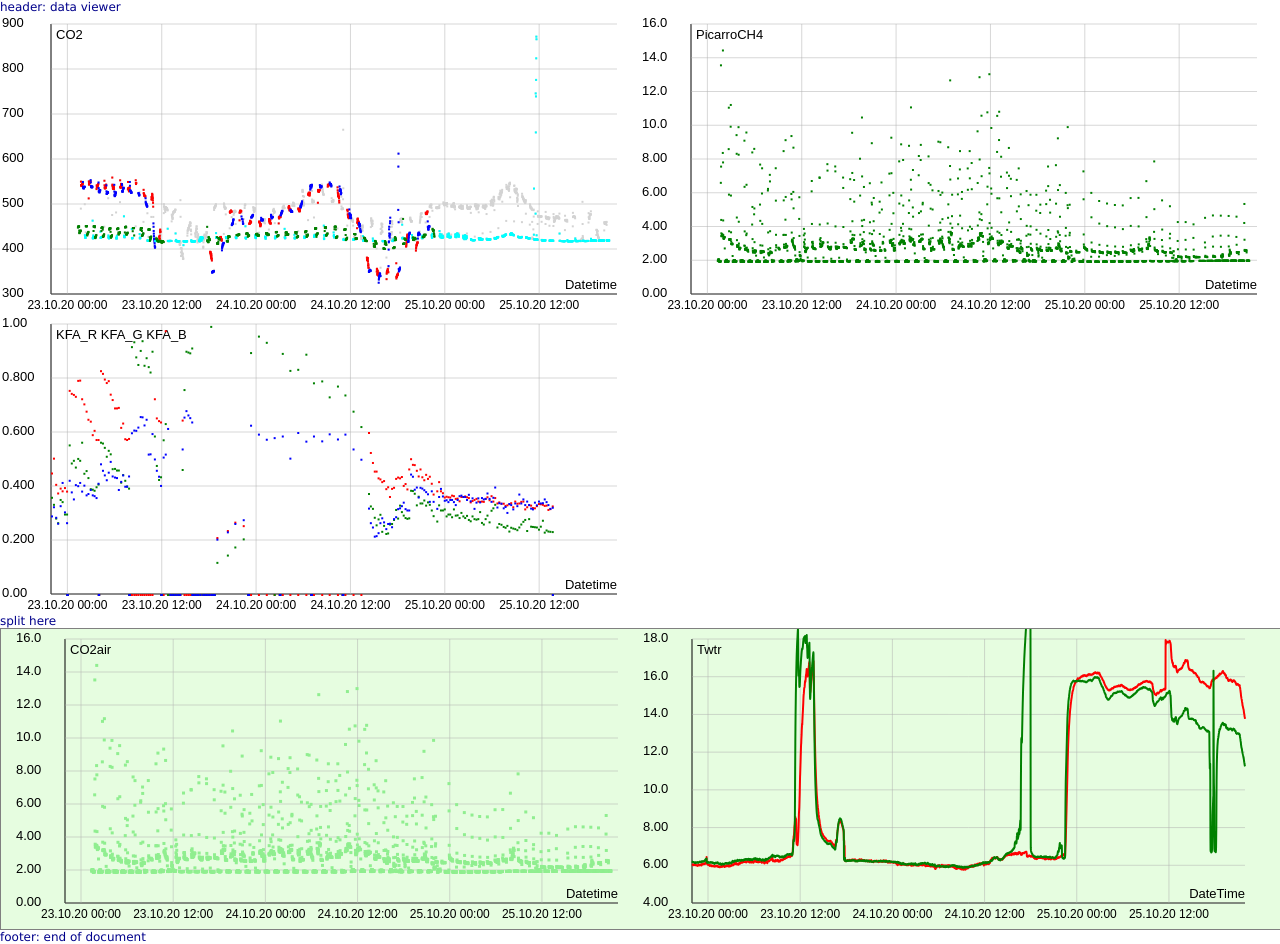
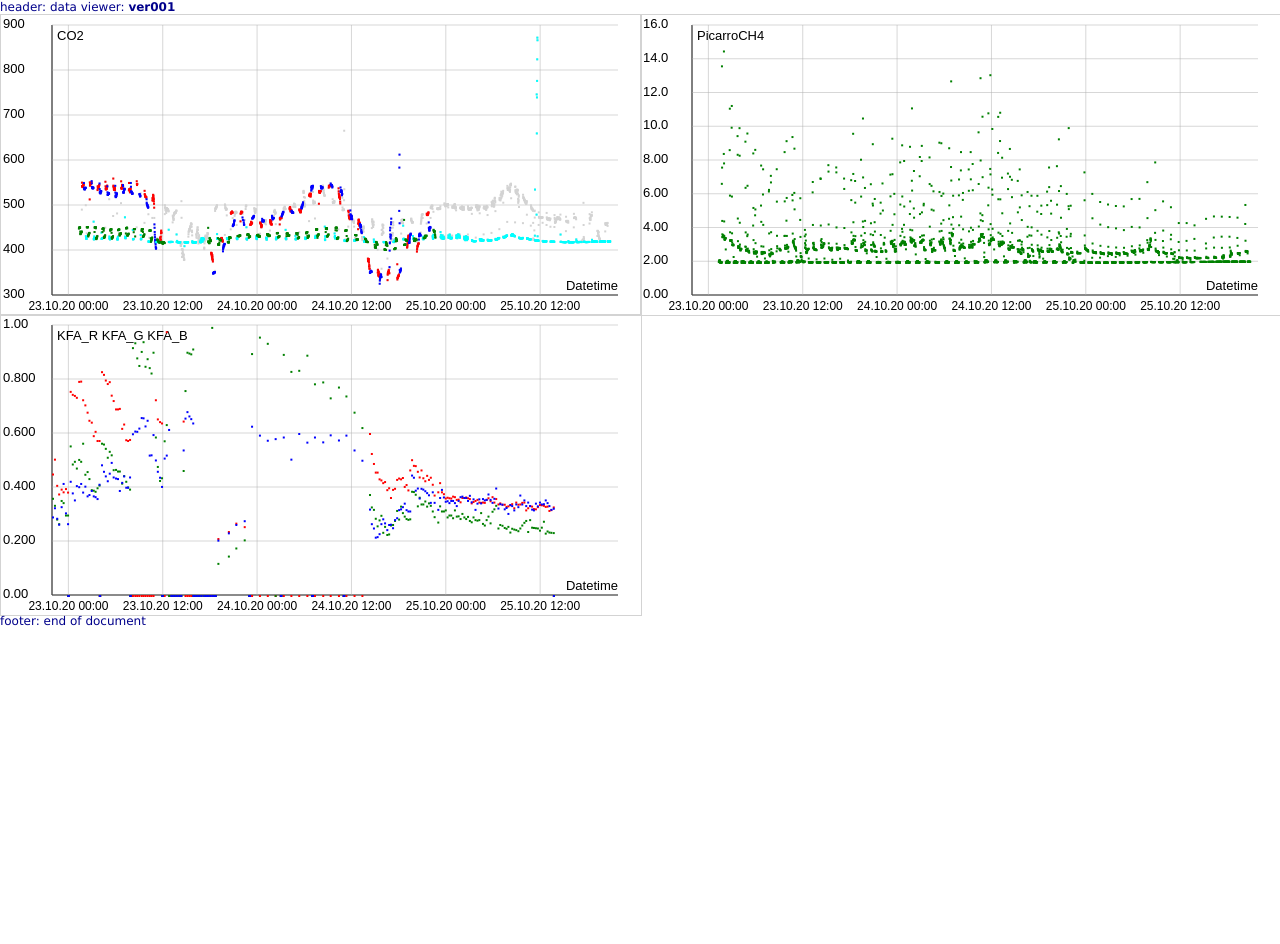
Before and after one commit to pestunov/viewData, a plain HTML site: page index.html in a window 1280 px wide. After the commit the page ends 800 px from the top, so only its background shows below. Drawn offline with Linux system fonts and the light colour scheme.

Commit message:
i dont know

```diff
--- a/code.js
+++ b/code.js
@@ -41,49 +41,4 @@ for (ii in schemaParsed){
 	}
 }
 
-
-
-
-var winWidth = document.documentElement.clientWidth;
-
-var c=document.getElementById("gri1");
-var dw=c.clientWidth; var dh=c.offsetHeight-6;
-var c=document.getElementById("chart11");
-var ctx=c.getContext("2d");
-c.width=dw; c.height=dh;
-console.log(c.width, c.height);
-var chart1=new MyChart(ctx, c.width, c.height);
-
-if (schemaParsed[0]["type"] == "datetime") {
-	chart1.drawGridDate(data[0], data[2], "Datetime", "CO2air");
-}
-
-if (schemaParsed[0]["graph"][0]["type"] == "dot") {
-	chart1.drawChartDot(data[0], data[2], 3, 'lightgreen');
-}
-else if (schemaParsed[0]["graph"][0]["type"] == "line") {
-	chart1.drawChartLine(data[0], data[2], 1, 'red');
-}
-
-
-
-//chart1.drawGridDate(DateTimeSec,Data1, "Datetime", "CO2air");
-//chart1.drawChartDot(DateTimeSec, Data1, 3, 'lightgreen');
-
-var c=document.getElementById("gri2");
-var dw=c.clientWidth; var dh=c.offsetHeight-6;
-var c=document.getElementById("chart12");
-var ctx=c.getContext("2d");
-c.width=dw; c.height=dh;
-var chart1 = new MyChart(ctx, c.width, c.height);
-chart1.drawGridDate(data[0], data[3], "DateTime", "Twtr");
-//chart1.drawChartPolygon(DateTimeSec,Data2,Data3, 'rgba(225,10,0,0.2)');
-chart1.drawChartLine(data[0], data[3], 2, 'red');
-chart1.drawChartLine(data[0], data[4], 2, 'green');
-
-//chart3.drawGridDate(DateTimeSec, Data3, "Datetime", "CO2Bot");
-//chart3.drawChartDot(DateTimeSec, Data3, 2, 'magenta');
-
-
-
 var timer_reload = setInterval("obnovit_stranicu()", 1200000);
--- a/index.html
+++ b/index.html
@@ -3,29 +3,16 @@
 	<HEAD>
 		<meta charset = "utf-8">
 		<meta name="keywords" content="methane, carbon dioxide, meteo, Baikal">
-		<meta name="description" content="Самые последние данные CO2 и CH4 на Байкале">
-		<link rel="stylesheet" type="text/css" href="/viewData/style.css">
-		<link rel="icon" type="image/gif" href="/viewData/myico.ico">
+		<meta name="description" content="Recent data of CO2 and CH4 in air-water system of Laka Baikal">
+		<link rel="stylesheet" type="text/css" href="/style.css">
+		<link rel="icon" type="image/gif" href="/favicon.ico">
 		<TITLE>BaikalDataViewer</TITLE>
 	</HEAD>
 	<BODY>
-		<header> <p>header: data viewer</p> </header>
+		<header> <p>header: data viewer: <strong>ver001</strong></p> </header>
 		<div class="empty" id="empty"></div>
 
-		<p>split here</p>
-
-		<div class="dcont">
-		<div class="child_half" id="gri1">
-			<canvas id="chart11"></canvas>
-		</div>
-		<div class="child_half" id="gri2">
-			<canvas id="chart12"></canvas>
-		</div>
-		</div>
-
-		<footer>
-			<p>footer: end of document	</p>
-		</footer>
+		<footer><p>footer: end of document</p></footer>
 
 		<script src = "data.js"></script>
 		<script src = "dataJSON.js"></script>
--- a/style.css
+++ b/style.css
@@ -12,15 +12,8 @@ div {
 
 }
 
-.child_half{
-	width: 49%;
-	height: 300px;
-	display: inline-block;
-	box-sizing: border-box;
-}
-.child_half:hover{
+canvas:hover{
 	border: 1px solid red;
-
 }
 
 .dcont {
@@ -33,12 +26,11 @@ div {
 	margin: 0px;
 	padding: 0px;
 	box-sizing: content-box;
+}
 
-
-}
 canvas {
 	background: transparent;
-/*	border: 1px solid lightgrey;*/
+	border: 1px solid lightgrey;
 	margin: 0px;
 	padding: 0px;
 
```
